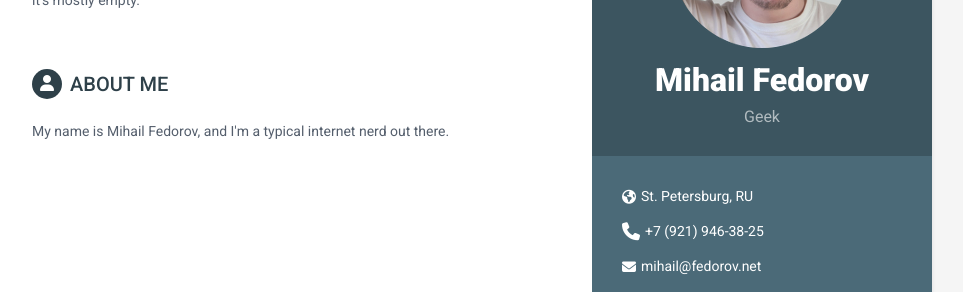
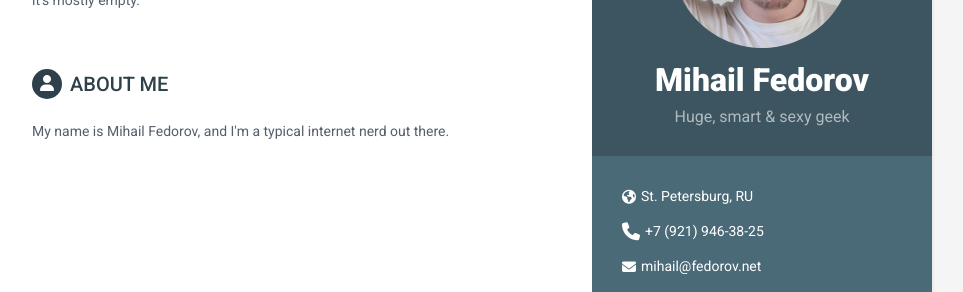
Before and after one commit to kolobus/fedorov.net, a Jekyll site: the page built from index.html, in a window 1280 px wide and 900 px high. Shown: the part 192-484 px from the top of the window, without its empty margins (188-1151 px from the left). Built offline with Jekyll 4.4.1, drawn with Linux system fonts in a browser that asks for light colours; nearby versions of some CDN libraries.

Commit message:
random stuff

```diff
--- a/_includes/sidebar.html
+++ b/_includes/sidebar.html
@@ -5,7 +5,7 @@
             <div class="profile-container">
                 <img class="profile" src="{{site.baseurl}}/assets/images/profile.png" alt="Mihail Fedorov" />
                 <h1 class="name">Mihail Fedorov</h1>
-                <h3 class="tagline">Geek</h3>
+                <h3 class="tagline">Huge, smart &amp; sexy geek</h3>
             </div><!--//profile-container-->
 
             <div class="contact-container container-block">
```
